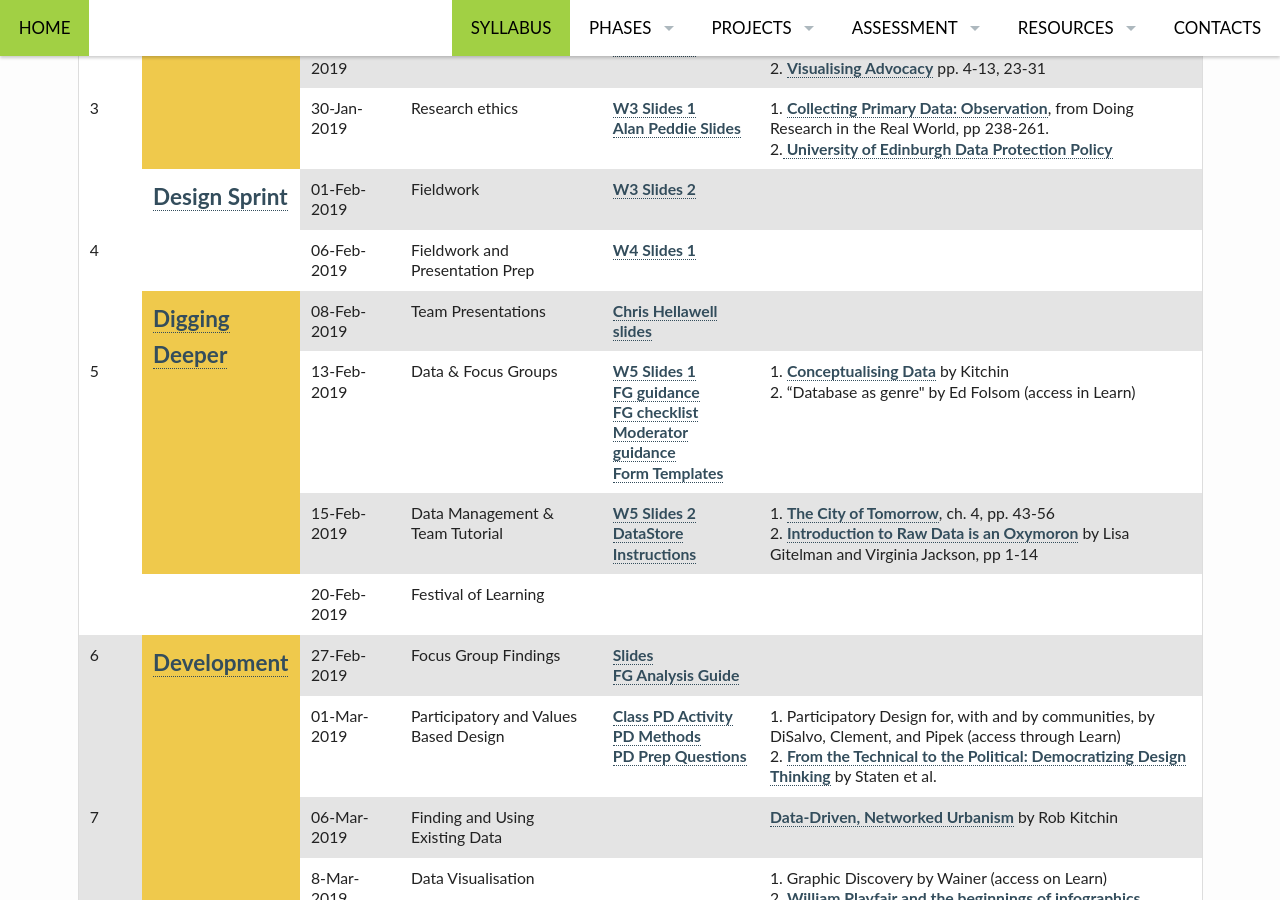
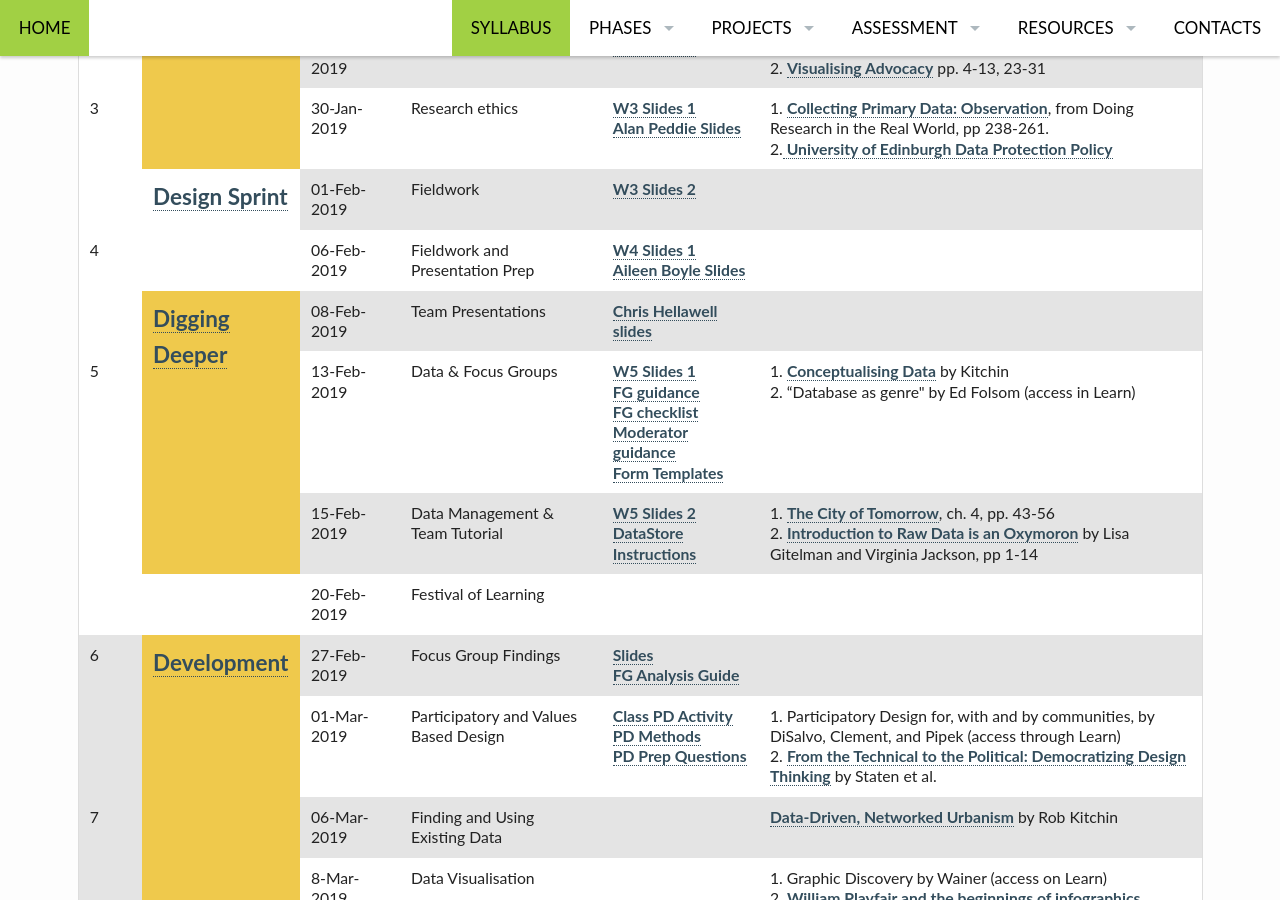
Before and after one commit to edinburghlivinglab/ddc, a Jekyll site: the page built from pages/syllabus.md, in a window 1280 px wide and 900 px high, scrolled down 1144 px. Built offline with Jekyll 4.4.1, drawn with Linux system fonts in a browser that asks for light colours.

Commit message:
Update syllabus.md

```diff
--- a/pages/syllabus.md
+++ b/pages/syllabus.md
@@ -129,7 +129,7 @@ permalink: "/syllabus/"
                 <td rowspan="2">4</td>
                 <td>06-Feb-2019</td>
                 <td>Fieldwork and Presentation Prep</td>
-                <td><a href="{{ site.baseurl }}/course_docs/week4-1.pptx" target="_blank">W4 Slides 1</a></td>
+                <td><a href="{{ site.baseurl }}/course_docs/week4-1.pptx" target="_blank">W4 Slides 1</a><br /><a href="{{ site.baseurl }}/course_docs/aileen_boyle.pdf" target="_blank">Aileen Boyle Slides</a></td>
                 <td>&nbsp;</td>
             </tr>
             <tr>
```
